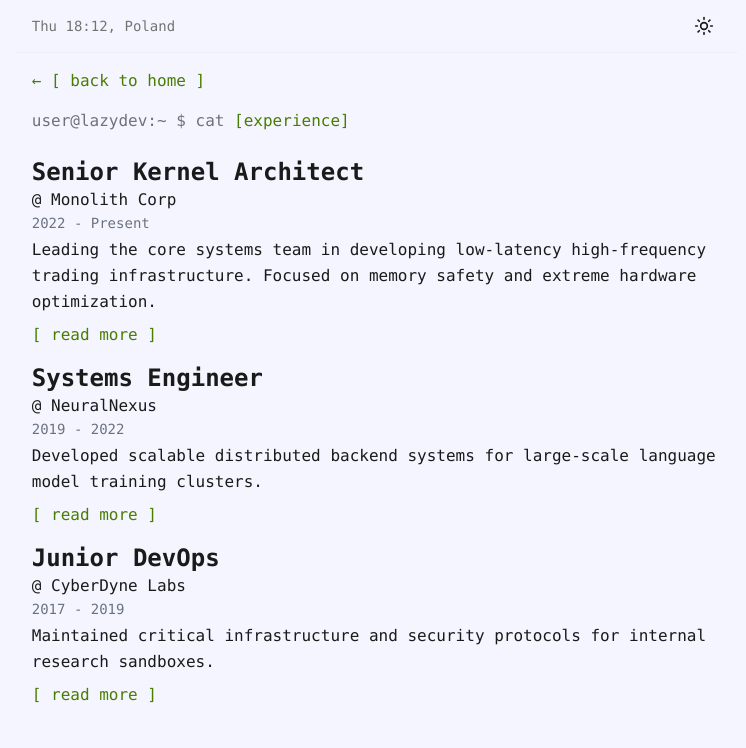
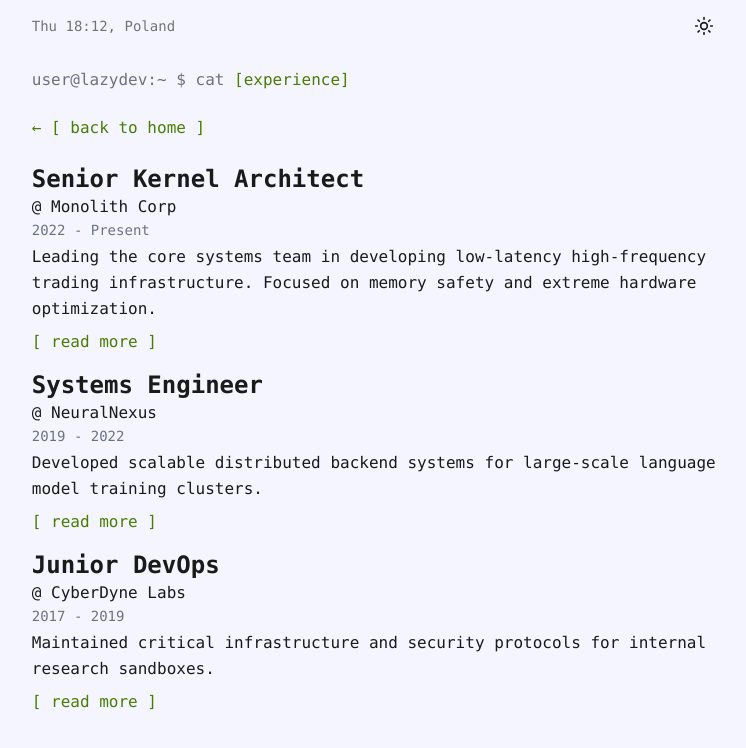
Before and after one commit to LazyMisha/mike-landing, a Next.js app: page /experience in a window 1280 px wide. Shown: the top 748 px of the page, without its empty margins (263-1009 px from the left). Built offline with nearby package versions, Linux system fonts and the light colour scheme.

Commit message:
fix: restore BackLink component in multiple pages and update constants for CV preview

```diff
--- a/src/app/case-studies/page.tsx
+++ b/src/app/case-studies/page.tsx
@@ -6,11 +6,11 @@ import { terminalCommands, cliLabels, navigationLabels } from '@/lib/constants';
 export default function CaseStudiesPage() {
   return (
     <PageWrapper>
-      <BackLink href="/" label={navigationLabels.backToHome} />
       <TerminalPrompt
         command={terminalCommands.view}
         argument={cliLabels.caseStudies}
       />
+      <BackLink href="/" label={navigationLabels.backToHome} />
       <p className="text-base mb-4">
         [ Case studies coming soon... ]
       </p>
--- a/src/app/experience/page.tsx
+++ b/src/app/experience/page.tsx
@@ -8,11 +8,11 @@ import { terminalCommands, cliLabels, navigationLabels } from '@/lib/constants';
 export default function ExperiencePage() {
   return (
     <PageWrapper>
-      <BackLink href="/" label={navigationLabels.backToHome} />
       <TerminalPrompt
         command={terminalCommands.view}
         argument={cliLabels.experience}
       />
+      <BackLink href="/" label={navigationLabels.backToHome} />
       <ExperienceList
         experiences={experiences}
       />
--- a/src/app/notes/page.tsx
+++ b/src/app/notes/page.tsx
@@ -6,11 +6,11 @@ import { terminalCommands, cliLabels, navigationLabels } from '@/lib/constants';
 export default function NotesPage() {
   return (
     <PageWrapper>
-      <BackLink href="/" label={navigationLabels.backToHome} />
       <TerminalPrompt
         command={terminalCommands.view}
         argument={cliLabels.notes}
       />
+      <BackLink href="/" label={navigationLabels.backToHome} />
       <p className="text-base mb-4">
         [ Notes coming soon... ]
       </p>
--- a/src/app/projects/page.tsx
+++ b/src/app/projects/page.tsx
@@ -6,11 +6,11 @@ import { terminalCommands, cliLabels, navigationLabels } from '@/lib/constants';
 export default function ProjectsPage() {
   return (
     <PageWrapper>
-      <BackLink href="/" label={navigationLabels.backToHome} />
       <TerminalPrompt
         command={terminalCommands.view}
         argument={cliLabels.projects}
       />
+      <BackLink href="/" label={navigationLabels.backToHome} />
       <p className="text-base mb-4">
         [ Project entries coming soon... ]
       </p>
--- a/src/components/BackLink.tsx
+++ b/src/components/BackLink.tsx
@@ -2,12 +2,12 @@ import Link from 'next/link';
 
 interface BackLinkProps {
   href: string;
-  label?: string;
+  label: string;
 }
 
-export default function BackLink({ href, label = '[ back to home ]' }: BackLinkProps) {
+export default function BackLink({ href, label }: BackLinkProps) {
   return (
-    <div className="mb-4">
+    <div className="mb-4 md:mb-6">
       <Link
         href={href}
         className="text-lime-700 dark:text-lime-500 hover:text-lime-500 dark:hover:text-lime-300 transition-colors duration-200 inline-flex items-center gap-2"
--- a/src/components/CliNavigation.tsx
+++ b/src/components/CliNavigation.tsx
@@ -8,7 +8,7 @@ export default function CliNavigation() {
       <TerminalPrompt
         command={terminalCommands.list}
       />
-      <nav className="flex flex-col sm:flex-row flex-wrap gap-y-2 sm:gap-y-0 sm:gap-x-8 text-sm sm:text-base">
+      <nav className="flex flex-col sm:flex-row flex-wrap gap-y-4 sm:gap-y-0 sm:gap-x-8 text-sm sm:text-base">
         {cliLinks.map((link) => (
           <Link
             key={link.label}
--- a/src/components/Header.tsx
+++ b/src/components/Header.tsx
@@ -24,7 +24,7 @@ export function Header() {
   }, []);
 
   return (
-    <header className="sticky top-0 z-50 flex justify-between items-center px-4 py-2 max-w-[75ch] mx-auto w-full backdrop-blur-md bg-background/80 dark:bg-background/80 border-b border-border/40">
+    <header className="sticky top-0 z-50 flex justify-between items-center px-4 py-2 max-w-[75ch] mx-auto w-full backdrop-blur-md bg-background/80 dark:bg-background/80">
       <div className="text-sm text-muted-foreground">{dateTime}</div>
       <ThemeToggle />
     </header>
--- a/src/components/PageWrapper.tsx
+++ b/src/components/PageWrapper.tsx
@@ -11,7 +11,7 @@ export function PageWrapper({
 }: PageWrapperProps) {
   return (
     <Tag
-      className={`min-h-screen bg-background text-foreground max-w-[75ch] mx-auto px-4 md:py-4 ${className}`}
+      className={`h-full bg-background text-foreground max-w-[75ch] mx-auto px-4 md:py-4 ${className}`}
     >
       {children}
     </Tag>
--- a/src/lib/constants.ts
+++ b/src/lib/constants.ts
@@ -5,7 +5,7 @@ export const cliLabels = {
   projects: '[projects]',
   caseStudies: '[case-studies]',
   notes: '[notes]',
-  downloadCv: '[download-cv]',
+  cvPreview: '[cv-preview]',
 };
 
 export const cliLinks = [
@@ -13,7 +13,7 @@ export const cliLinks = [
   { label: cliLabels.projects, href: '/projects' },
   { label: cliLabels.caseStudies, href: '/case-studies' },
   { label: cliLabels.notes, href: '/notes' },
-  { label: cliLabels.downloadCv, href: '/#' },
+  { label: cliLabels.cvPreview, href: '/#' },
 ];
 
 export const terminalCommands = {
```
